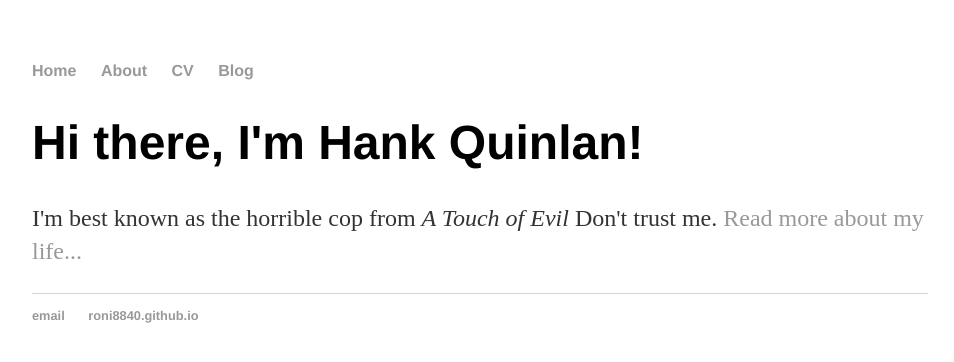
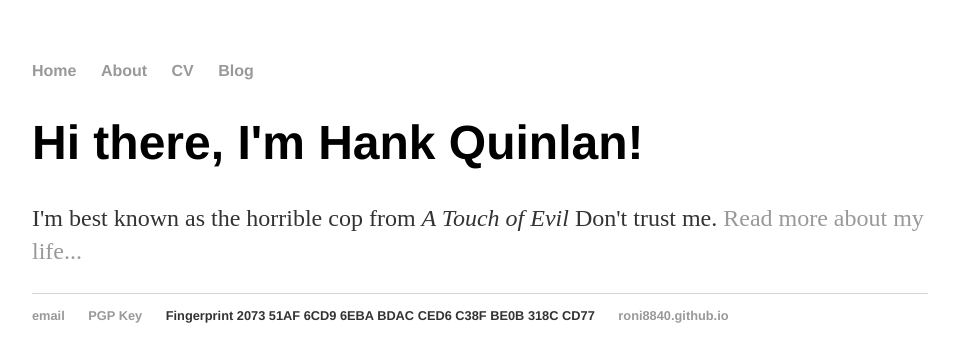
Before and after one commit to ronaldreichmuth/ronaldreichmuth.github.io, a Jekyll site: the page built from index.html, in a window 1280 px wide. Shown: the top 362 px of the page, without its empty margins (160-1114 px from the left). Built offline with Jekyll 4.4.1, drawn with Linux system fonts in a browser that asks for light colours.

Commit message:
Update default.html

```diff
--- a/_layouts/default.html
+++ b/_layouts/default.html
@@ -22,6 +22,8 @@
 			<footer>
 	    		<ul>
 	        		<li><a href="mailto:emaily@icloud.com">email</a></li>
+				<li><a href="mailto:emaily@icloud.com">PGP Key</a></li>
+				<li>Fingerprint 2073 51AF 6CD9 6EBA BDAC  CED6 C38F BE0B 318C CD77</li>
 	        		<li><a href="https://roni8840.github.io">roni8840.github.io</a></li>
 				</ul>
 			</footer>
```
